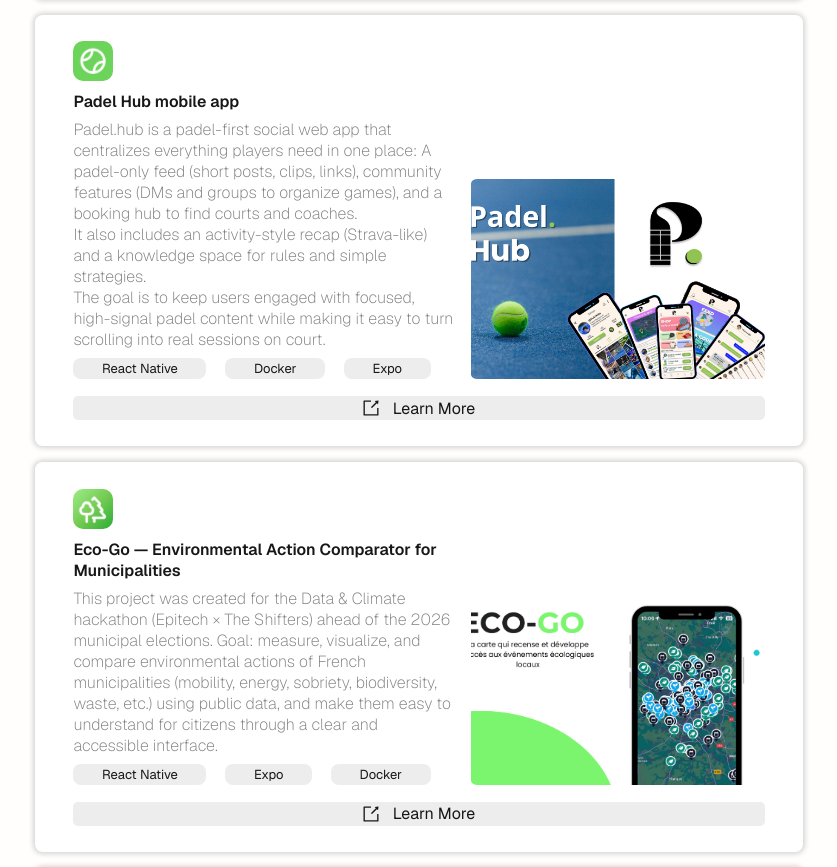
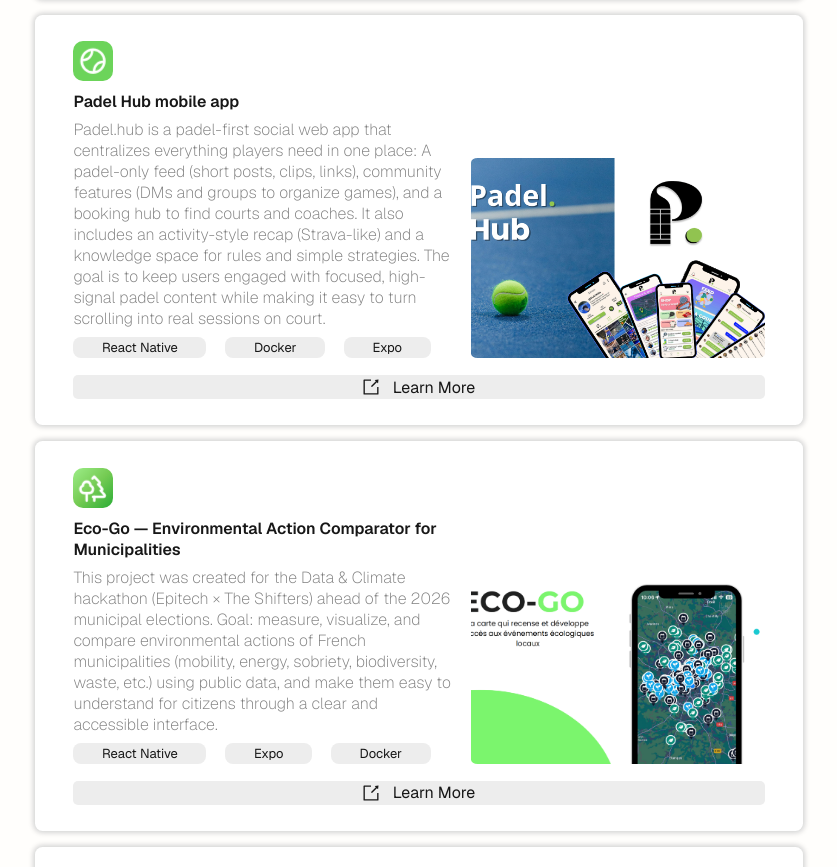
Before and after one commit to MXXR-Fivem/Portfolio-Theo-Busiris, a Next.js app: page / in a window 1280 px wide. Shown: the part 1361-2228 px from the top of the page, without its empty margins (221-1058 px from the left). Built offline with nearby package versions, Linux system fonts and the light colour scheme; no server answers.

Commit message:
Remove brakline padel hub

```diff
--- a/src/component/Portfolio.jsx
+++ b/src/component/Portfolio.jsx
@@ -25,7 +25,7 @@
             icon: <BiTennisBall style={{"transform":"scale(1.9)", "color":"white"}}/>,
             background: "#6cd45a",
             title: "Padel Hub mobile app",
-            description: "Padel.hub is a padel-first social web app that centralizes everything players need in one place: A padel-only feed (short posts, clips, links), community features (DMs and groups to organize games), and a booking hub to find courts and coaches.\nIt also includes an activity-style recap (Strava-like) and a knowledge space for rules and simple strategies.\nThe goal is to keep users engaged with focused, high-signal padel content while making it easy to turn scrolling into real sessions on court.",
+            description: "Padel.hub is a padel-first social web app that centralizes everything players need in one place: A padel-only feed (short posts, clips, links), community features (DMs and groups to organize games), and a booking hub to find courts and coaches. It also includes an activity-style recap (Strava-like) and a knowledge space for rules and simple strategies. The goal is to keep users engaged with focused, high-signal padel content while making it easy to turn scrolling into real sessions on court.",
             tags: ["React Native", "Docker", "Expo"],
             link: "https://github.com/MXXR-Fivem/Padel-hub",
             image: "./padel_hub.png",
```
